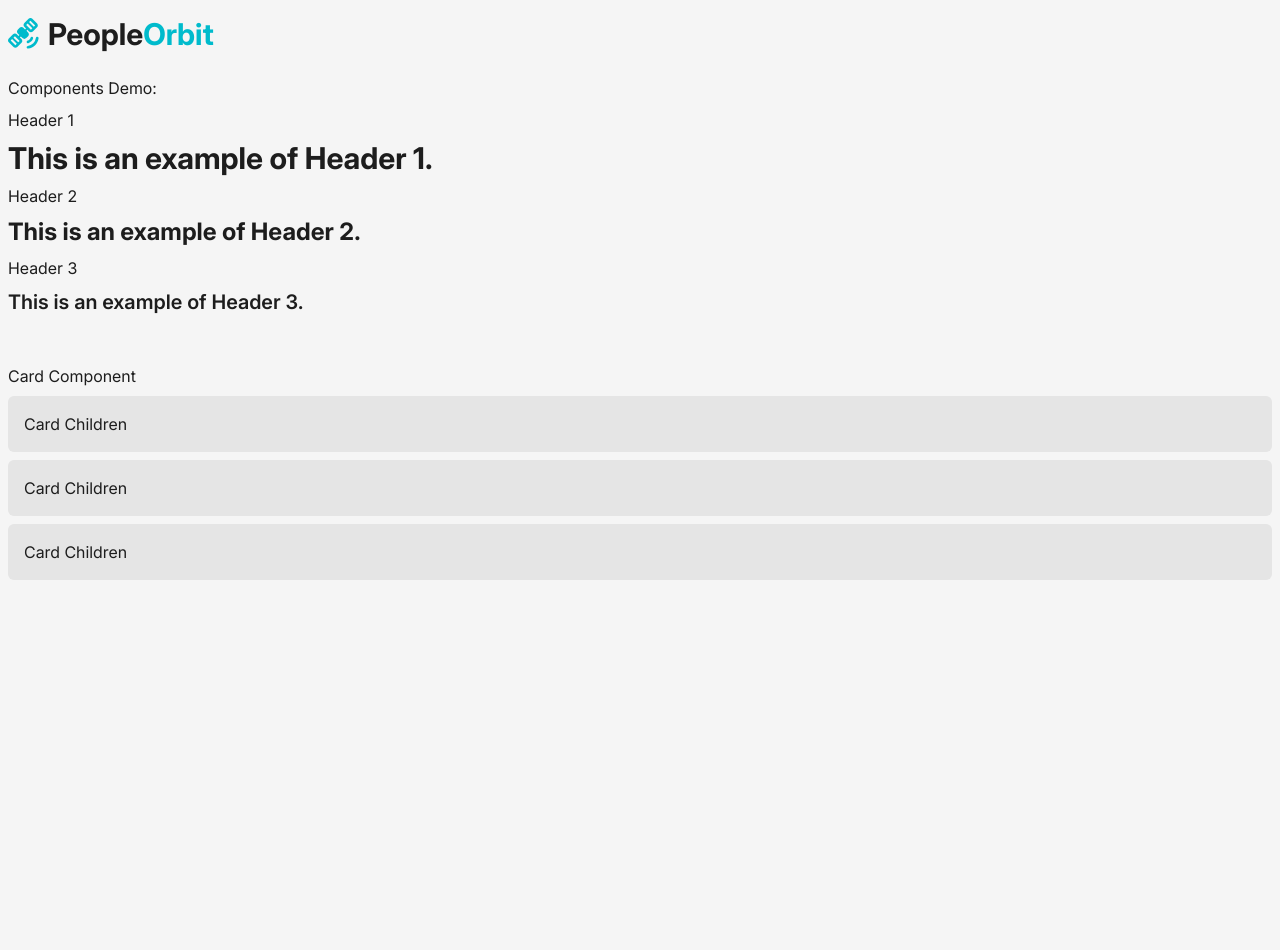
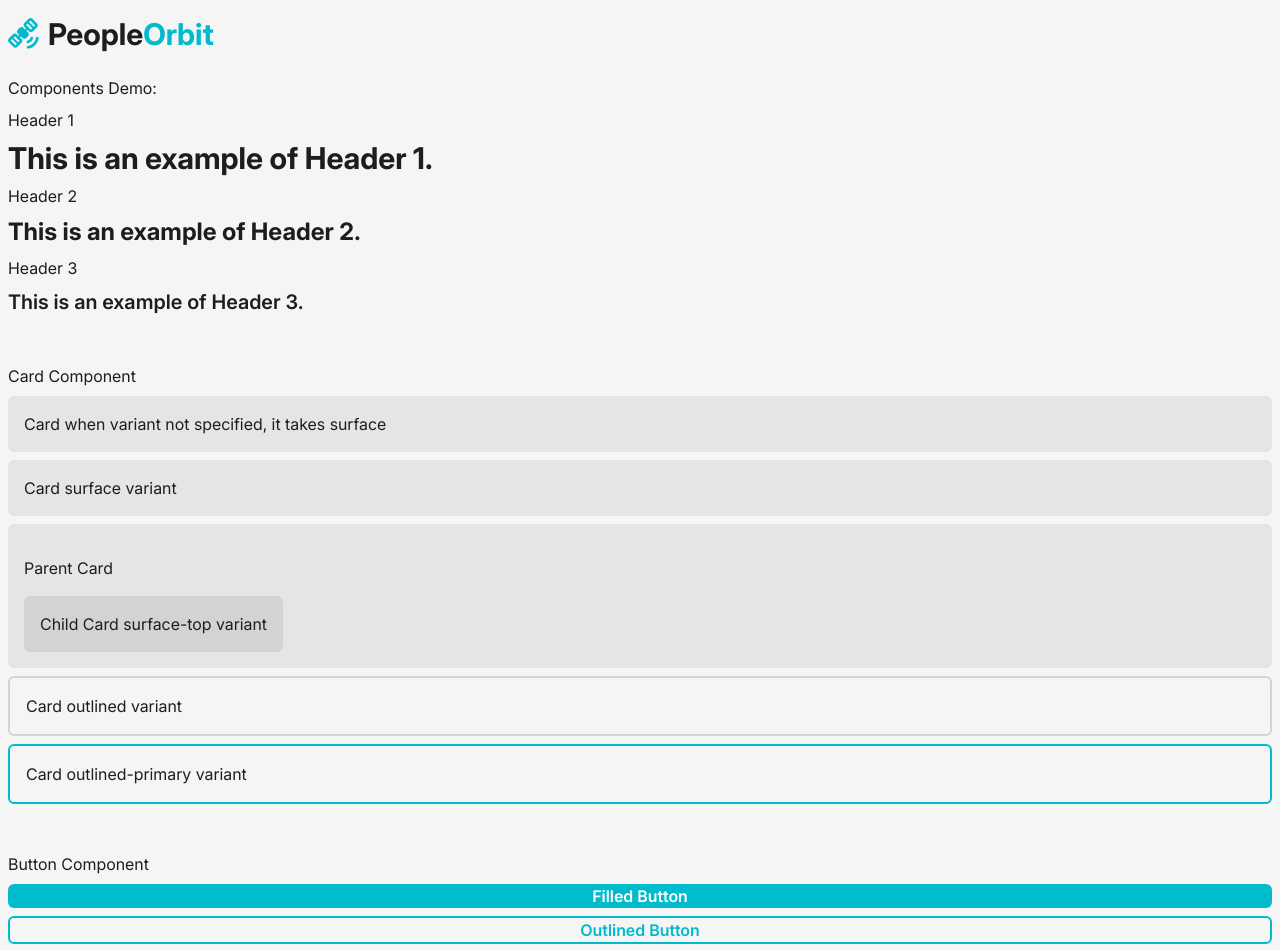
Before and after one commit to Harshit-Sonawala/people-orbit, a Next.js app: page / in a window 1280 px wide. Shown: the top 950 px of the page. Before the commit the page ends 800 px from the top, so only its background shows below. Built offline with nearby package versions, Linux system fonts and the light colour scheme.

Commit message:
Added Button component with 2 variants and their examples to page.tsx, added global CSS colors, Added Card component 4 style variants

```diff
--- a/app/globals.css
+++ b/app/globals.css
@@ -13,8 +13,11 @@
 }
 
 @theme {
-  --color-primary: #00BBCC;
-  --color-surface: #E5E5E5;
+  --color-background: #f5f5f5;
+  --color-foreground: #1d1d1d;
+  --color-primary: #00bbcc;
+  --color-surface: #e5e5e5;
+  --color-surface-top: #d3d3d3;
 }
 
 /* @theme inline {
--- a/app/page.tsx
+++ b/app/page.tsx
@@ -1,8 +1,10 @@
+"use client"
 import SatelliteAltRoundedIcon from '@mui/icons-material/SatelliteAltRounded';
 import Card from "../components/Card";
 import Header1 from "../components/Header1";
 import Header2 from "../components/Header2";
 import Header3 from "../components/Header3";
+import Button from '../components/Button';
 
 export default function Home() {
   return (
@@ -24,18 +26,30 @@
 
         <p>Card Component</p>
         <Card>
-          <p>Card Children</p>
+          <p>Card when variant not specified, it takes surface</p>
+        </Card>
+        <Card variant="surface">
+          <p>Card surface variant</p>
         </Card>
         <Card>
-          <p>Card Children</p>
+          <p className="py-4">Parent Card</p>
+          <Card variant="surface-top">
+            <p>Child Card surface-top variant</p>
+          </Card>
         </Card>
-        <Card>
-          <p>Card Children</p>
+        <Card variant="outlined">
+          <p>Card outlined variant</p>
+        </Card>
+        <Card variant="outlined-primary">
+          <p>Card outlined-primary variant</p>
         </Card>
 
         <div className="m-4"/>
 
-
+        <p>Button Component</p>
+        <Button onPress={() => console.log("button 1 pressed")}>Filled Button</Button>
+        <Button variant="outlined" onPress={() => console.log("button 2 pressed")}>Outlined Button</Button>
+        <Button>Hello World</Button>
       </div>
     </div>
   );
--- a/components/Button.tsx
+++ b/components/Button.tsx
@@ -0,0 +1,21 @@
+import React from 'react'
+
+type Props = {
+    children: React.ReactNode
+    variant?: "filled" | "outlined" | "icon"
+    onPress?: () => void
+}
+
+const variantClasses: { [key: string]: string } = {
+    "filled": "bg-primary font-semibold text-white",
+    "outlined": "border-2 border-primary font-semibold text-primary",
+    "icon": "text-primary",
+}
+
+const Button = ({children, variant = "filled", onPress}: Props) => {
+  return (
+    <button onClick={onPress} className={`rounded-md ${variantClasses[variant]}`}>{children}</button>
+  );
+}
+
+export default Button
--- a/components/Card.tsx
+++ b/components/Card.tsx
@@ -2,11 +2,19 @@
 
 type Props = {
     children: React.ReactNode
+    variant?: "surface" | "surface-top" | "outlined" | "outlined-primary"
 }
 
-const Card = ({ children }: Props) => {
+const variantClasses: { [key: string]: string } = {
+    "surface": "bg-surface",
+    "surface-top": "bg-surface-top",
+    "outlined": "border-2 border-surface-top bg-transparent",
+    "outlined-primary": "border-2 border-primary bg-transparent"
+}
+
+const Card = ({ children, variant = "surface" }: Props) => {
   return (
-    <div className="flex flex-col items-start justify-start rounded-md p-4 bg-surface">
+    <div className={`flex flex-col items-start justify-start rounded-md p-4 ${variantClasses[variant]}`}>
         {children}
     </div>
   )
```
